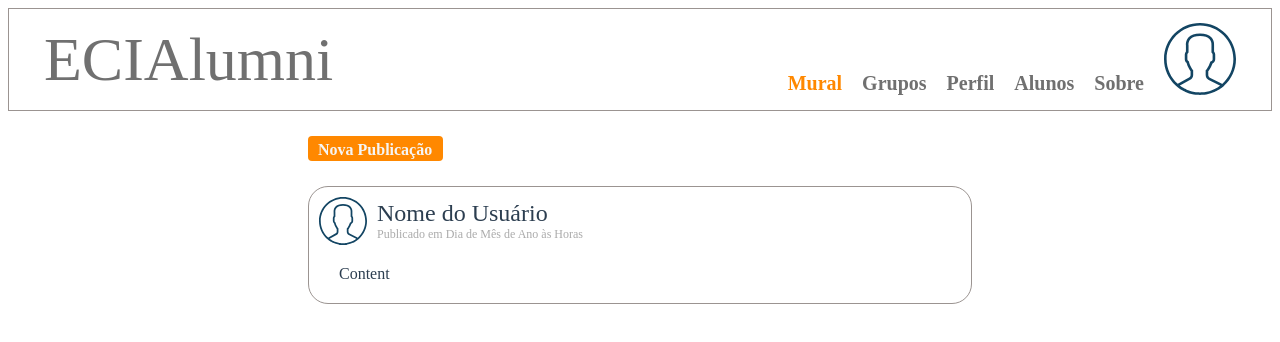
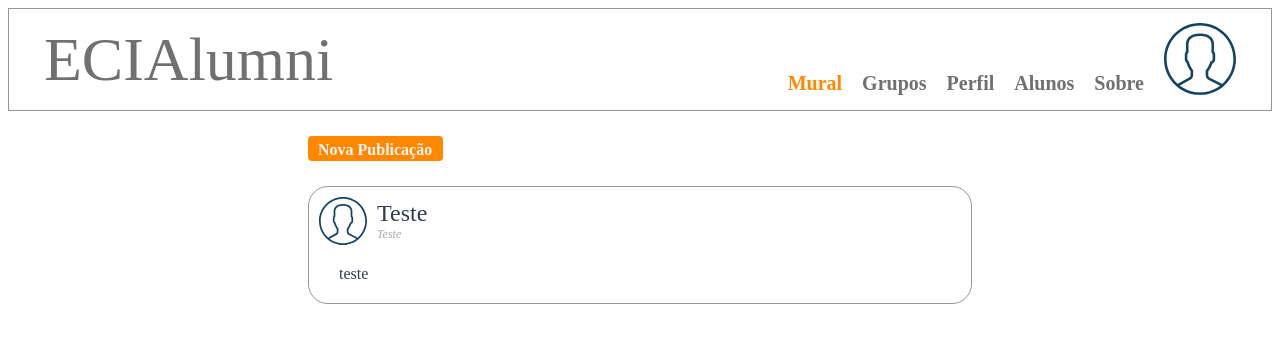
Before and after one commit to JulianoLMarinho/ECI-Alumni, a Vue app: page /mural in a window 1280 px wide. Shown: the top 342 px of the page. Built offline with nearby package versions, Linux system fonts and the light colour scheme.

Commit message:
Inserindo v-for no mural

```diff
--- a/src/components/MuralComponent.vue
+++ b/src/components/MuralComponent.vue
@@ -3,21 +3,28 @@
         <div class="user">
             <Icon size="48"></Icon>
             <div class="user-info">
-            <div class="user-info__name">Nome do Usuário</div>
-            <div class="user-info__date">Publicado em Dia de Mês de Ano às Horas</div>
+                <div class="user-info__name">{{nomeMural}}</div>
+                <div class="user-info__date"><i>{{dataMural}}</i></div>
             </div>
         </div>
-        <div class="content">Content</div>
+        <div class="content">{{msgMural}}</div>
     </div>
 </template>
 
 <script lang="ts">
 import Vue from 'vue';
+import ItemMural from '../models/itemMural'
 import Icon from '@/components/Icon.vue';
 export default Vue.extend({
     components:{
             Icon,
+        },
+    props: ["nomeMural", "dataMural", "msgMural"],
+    data() {
+        return{
+            msg: 'Olá mundo'
         }
+    }
 });
 </script>
 
--- /dev/null
+++ b/src/models/itemMural.ts
@@ -0,0 +1,7 @@
+export default class ItemMural{
+    Nome: string = "Fui";
+    constructor(){
+        this.Nome = "Teste";
+    }
+
+}
--- a/src/views/Mural.vue
+++ b/src/views/Mural.vue
@@ -2,26 +2,40 @@
   <div>
     <Navbar />
     <div class="page-mural">
-    <Button class="page-mural__button"> Nova Publicação </Button>
-    <Mural class="page-mural__user-content"/>
+      <Button class="page-mural__button"> Nova Publicação </Button>
+      <Mural v-for="item in getPublicacoes()" :key="item" :nomeMural="item.nome" :msgMural="item.msg" :dataMural="item.data" class="page-mural__user-content"/>
     </div>
   </div>
 </template>
 
-<script>
+<script lang="ts">
 // @ is an alias to /src
 import Vue from 'vue';
 import Navbar from '@/components/Navbar.vue';
 import Button from '@/components/Button.vue';
 import Mural from '@/components/MuralComponent.vue';
+import ItemMural from '../models/itemMural';
 export default  Vue.extend({
   name: 'home',
   components: {
     Navbar,
     Mural,
     Button,
+  },
+  data: function () {
+    return {
+      items: ["oi", "oi", "ll"]
+    }
+  },
+  methods: {
+    getPublicacoes: function(){
+      return [{nome: "Teste", msg: "teste", data:"Teste"}]
+    }
   }
 });
+
+
+
 </script>
 <style  scoped lang="scss">
 .page-mural{
```
